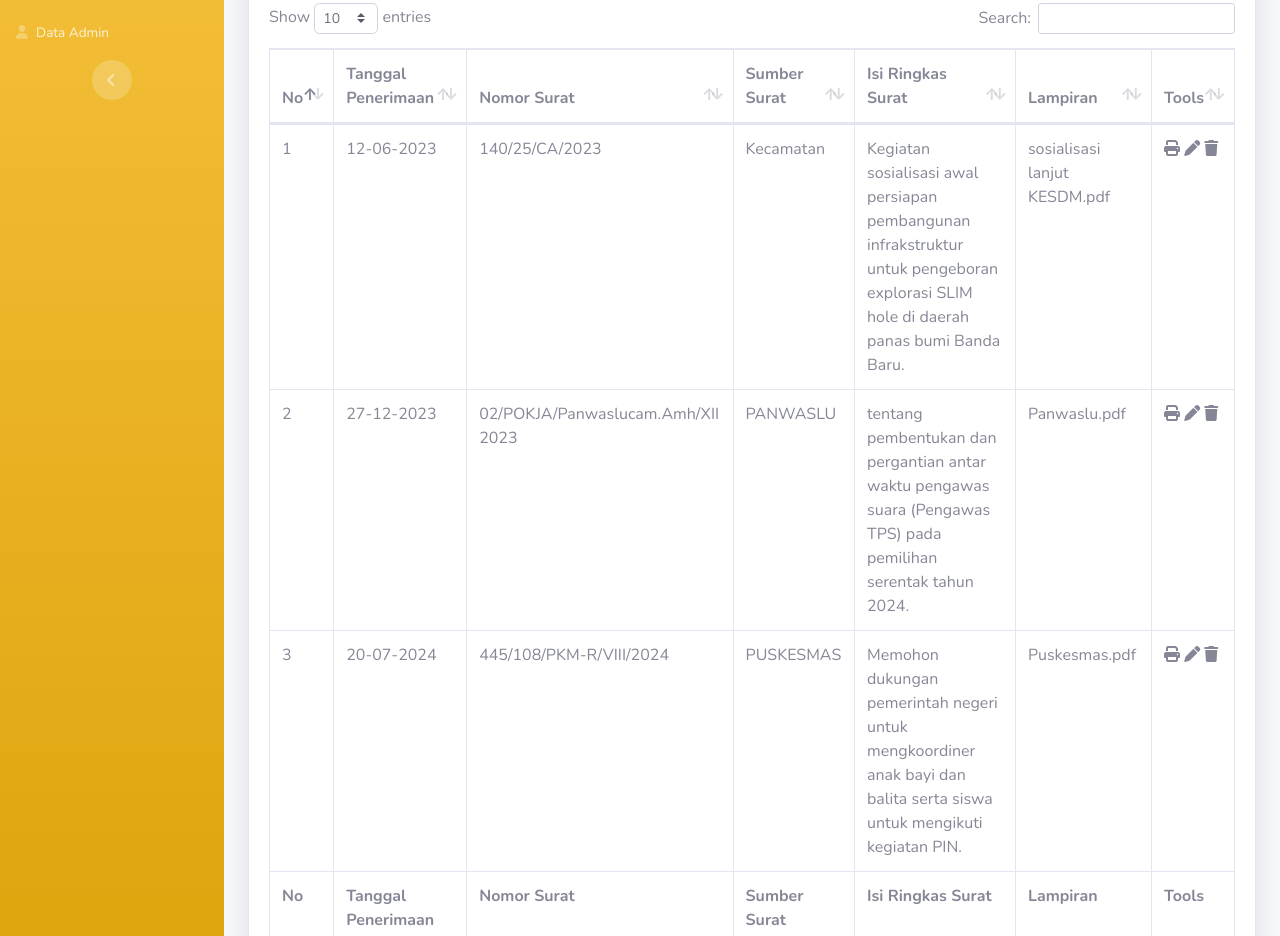
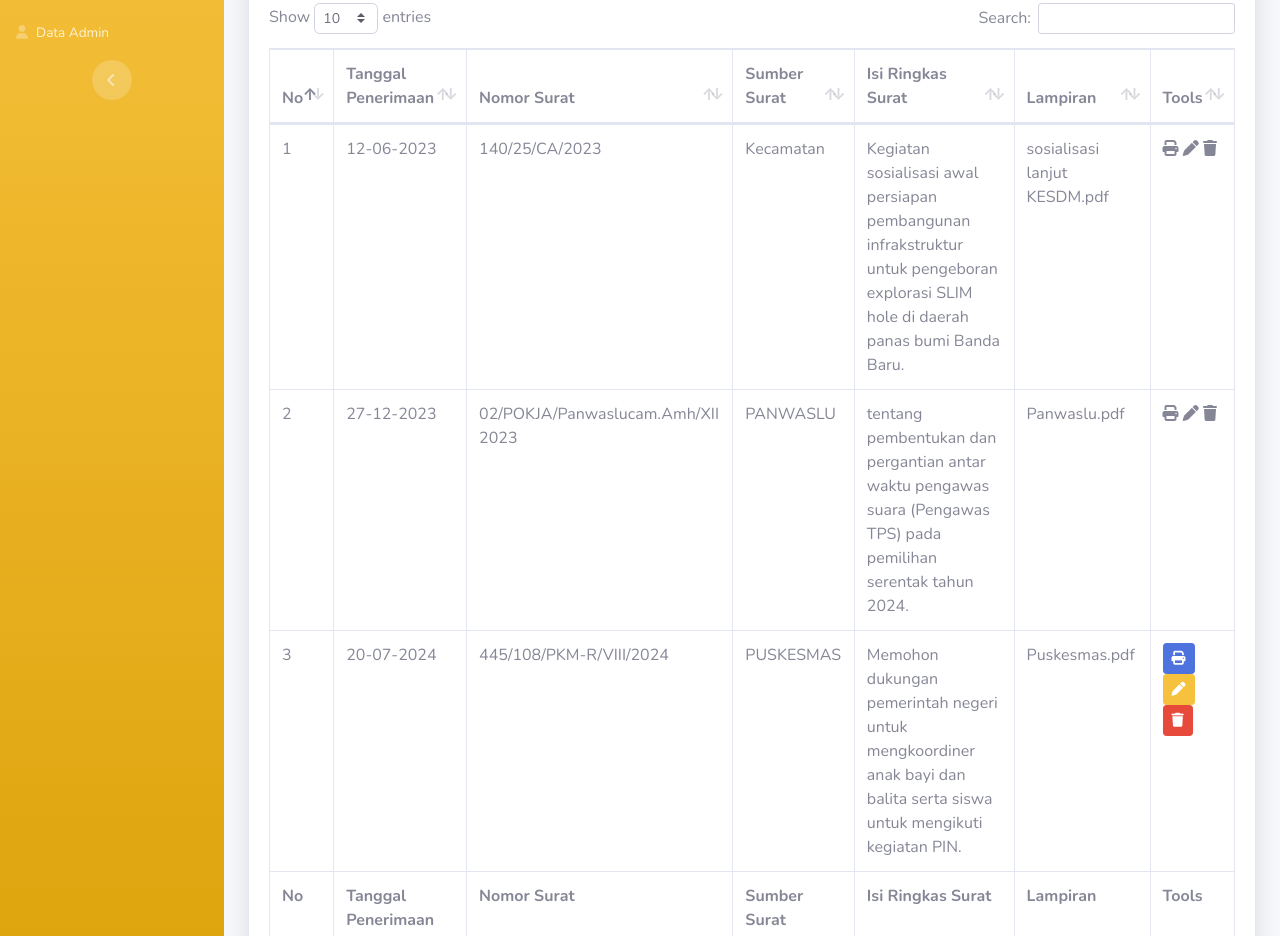
Before and after one commit to Cydielz/e-suratmasuk-keluar.github.io, a plain HTML site: page srtmsk/index.html in a window 1280 px wide. Shown: the part 325-1261 px from the top of the page. Drawn offline with nearby package versions, Linux system fonts and the light colour scheme.

Commit message:
tambah button

```diff
--- a/srtmsk/index.html
+++ b/srtmsk/index.html
@@ -218,7 +218,9 @@
                     <td>PUSKESMAS</td>
                     <td>Memohon dukungan pemerintah negeri untuk mengkoordiner anak bayi dan balita serta siswa untuk mengikuti kegiatan PIN.</td>
                     <td>Puskesmas.pdf</td>
-                    <td><i class="fa-solid fa-print"></i>  <i class="fa-solid fa-pen"></i> <i class="fa-solid fa-trash"></i></td>
+                    <td><a href="print.html" class="btn btn-primary btn-sm" ><i class="fa-solid fa-print"></i></a>
+                        <a href="edit.html" class="btn btn-warning btn-sm"><i class="fa-solid fa-pen"></i></a>
+                        <a href="hapus.html" class="btn btn-danger btn-sm"><i class="fa-solid fa-trash"></i></a></td>
                 </tr>
                 </tbody>
                 <tfoot>
```
